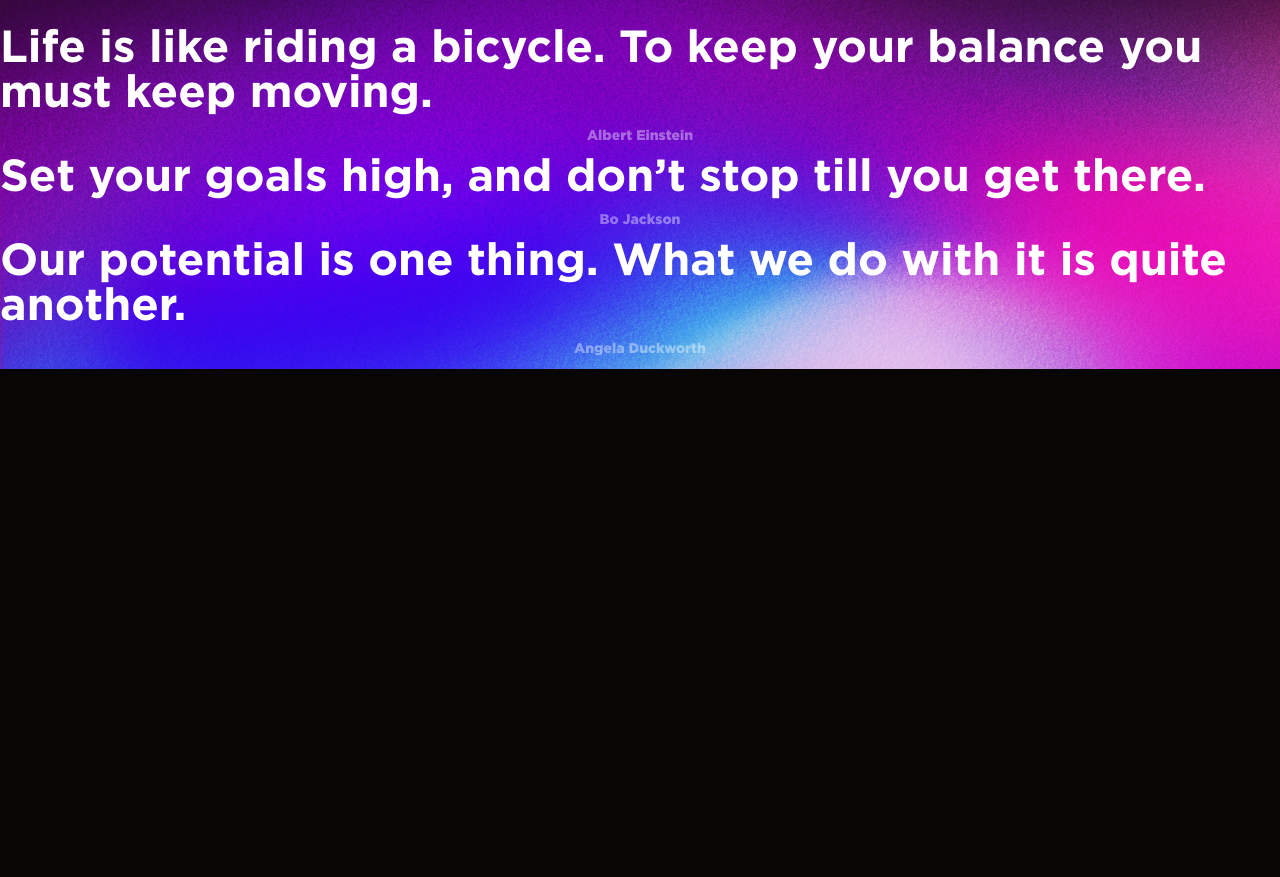
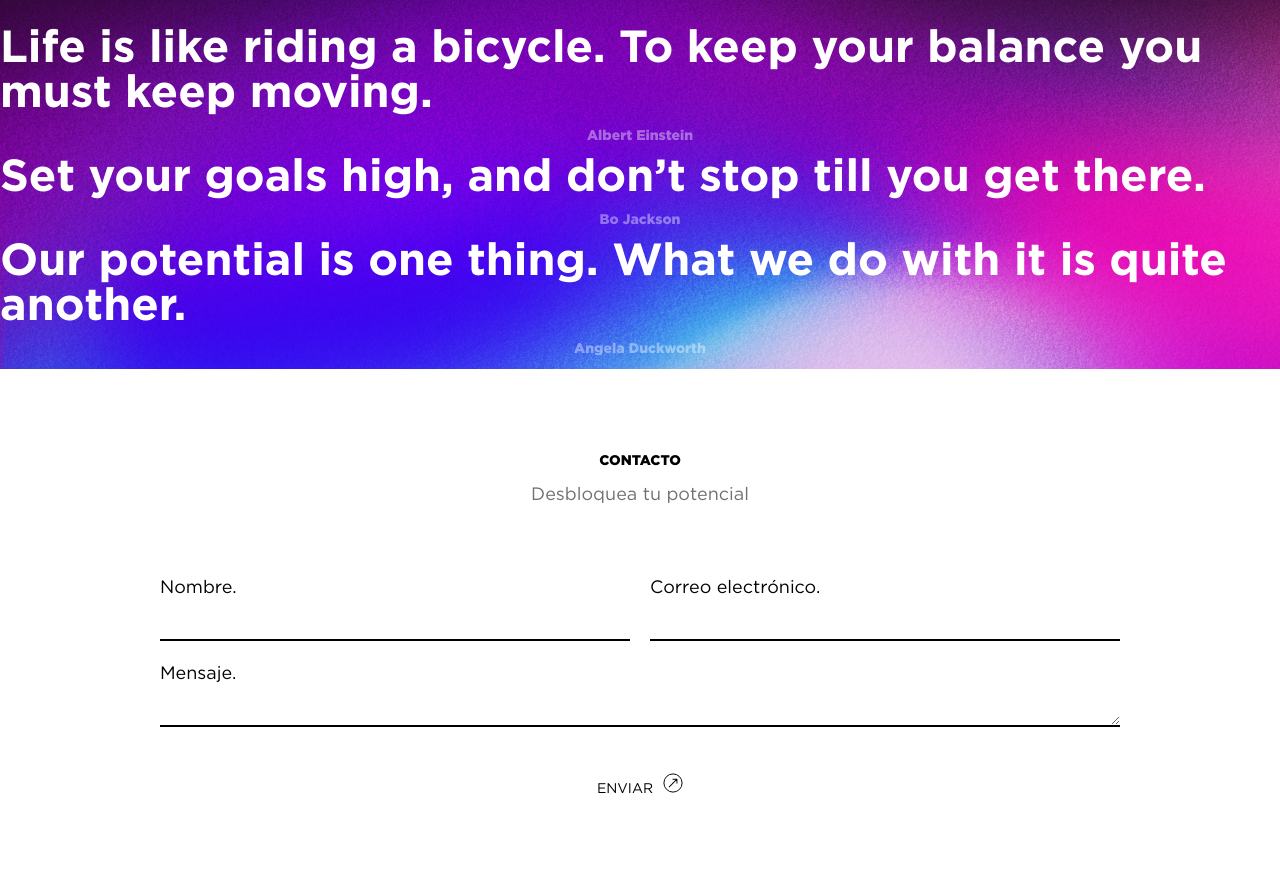
Before and after one commit to angelicarubio/ksg, a PHP site: page / in a window 1280 px wide. Shown: the part 3990-4867 px from the top of the page. Before the commit the page ends 4359 px from the top, so only its background shows below. Run offline with PHP 8.4, Linux system fonts and the light colour scheme.

Commit message:
Add contact section

```diff
--- a/assets/styles/app.css
+++ b/assets/styles/app.css
@@ -109,6 +109,28 @@ h2, section.landing__timeline .l-main-wrapper .slick-controls .dots .slick-dots
   margin-bottom: 6px;
 }
 
+label {
+  color: #000;
+}
+label span {
+  transform: translateY(20px);
+}
+
+input, textarea {
+  width: 100%;
+  border: none;
+  border-bottom: 2px solid #000;
+  font-family: inherit;
+  font-size: inherit;
+  transition: all 0.2s ease;
+  margin-bottom: 20px;
+  padding: 10px 0;
+}
+input:focus, textarea:focus {
+  border-color: #C355D0;
+  outline: none;
+}
+
 .link {
   display: flex;
   align-items: baseline;
@@ -125,6 +147,12 @@ h2, section.landing__timeline .l-main-wrapper .slick-controls .dots .slick-dots
   transform: rotate(45deg);
   margin-left: 10px;
 }
+.link.--black {
+  color: #000;
+}
+.link.--black:after {
+  background-image: url(/assets/img/icons/ic_link_black.svg);
+}
 
 .tab-wrapper .tab-content {
   display: none;
@@ -137,6 +165,15 @@ h2, section.landing__timeline .l-main-wrapper .slick-controls .dots .slick-dots
   width: 90vw;
   max-width: 960px;
   margin: 0 auto;
+}
+
+.col-wrapper .col-1 {
+  width: 100%;
+}
+.col-wrapper .col-2 {
+  display: grid;
+  grid-template-columns: repeat(2, 1fr);
+  grid-column-gap: 20px;
 }
 
 section.landing__hero {
@@ -491,4 +528,26 @@ section.landing__quotes div h2, section.landing__quotes div section.landing__ven
   text-align: center;
 }
 
+section.landing__contact {
+  background-color: #FFF;
+  padding: 80px 0;
+}
+section.landing__contact .l-main-wrapper h2, section.landing__contact section.landing__ventures .l-main-wrapper .tab-wrapper .tab-buttons .tab-toggle, section.landing__ventures section.landing__contact .l-main-wrapper .tab-wrapper .tab-buttons .tab-toggle, section.landing__contact section.landing__timeline .l-main-wrapper .slick-controls .dots .slick-dots li button, section.landing__timeline section.landing__contact .l-main-wrapper .slick-controls .dots .slick-dots li button {
+  margin-bottom: 10px;
+}
+section.landing__contact .l-main-wrapper h2, section.landing__contact section.landing__ventures .l-main-wrapper .tab-wrapper .tab-buttons .tab-toggle, section.landing__ventures section.landing__contact .l-main-wrapper .tab-wrapper .tab-buttons .tab-toggle, section.landing__contact section.landing__timeline .l-main-wrapper .slick-controls .dots .slick-dots li button, section.landing__timeline section.landing__contact .l-main-wrapper .slick-controls .dots .slick-dots li button, section.landing__contact .l-main-wrapper p {
+  color: #000;
+  text-align: center;
+}
+section.landing__contact .l-main-wrapper p {
+  color: #6F6F6F;
+  margin: 0;
+}
+section.landing__contact .l-main-wrapper form {
+  margin-top: 70px;
+}
+section.landing__contact .l-main-wrapper form button[type=submit] {
+  margin: 20px auto 0 auto;
+}
+
 /*# sourceMappingURL=app.css.map */
--- a/assets/styles/app.scss
+++ b/assets/styles/app.scss
@@ -9,6 +9,7 @@
 // Layout
 
 @import 'layout/main-wrapper';
+@import 'layout/col-wrapper';
 
 // Theme > Landing
 
@@ -20,3 +21,4 @@
 @import 'theme/landing/achievments';
 @import 'theme/landing/timeline';
 @import 'theme/landing/quotes';
+@import 'theme/landing/contact';
--- a/assets/styles/common/_base.scss
+++ b/assets/styles/common/_base.scss
@@ -60,3 +60,25 @@ h2 {
   color: $primary;
   margin-bottom: 6px;
 }
+
+label {
+  color: #000;
+  span {
+    transform: translateY(20px);
+  }
+}
+
+input, textarea {
+  width: 100%;
+  border: none;
+  border-bottom: 2px solid #000;
+  font-family: inherit;
+  font-size: inherit;
+  transition: all 0.2s ease;
+  margin-bottom: 20px;
+  padding: 10px 0;
+  &:focus {
+    border-color: $primary;
+    outline: none;
+  }
+}
--- a/assets/styles/common/_link.scss
+++ b/assets/styles/common/_link.scss
@@ -13,4 +13,10 @@
     transform: rotate(45deg);
     margin-left: 10px;
   }
+  &.--black {
+    color: #000;
+    &:after {
+      background-image: url(/assets/img/icons/ic_link_black.svg);
+    }
+  }
 }
--- /dev/null
+++ b/assets/styles/layout/col-wrapper.scss
@@ -0,0 +1,10 @@
+.col-wrapper {
+  .col-1 {
+    width: 100%;
+  }
+  .col-2 {
+    display: grid;
+    grid-template-columns: repeat(2, 1fr);
+    grid-column-gap: 20px;
+  }
+}
--- /dev/null
+++ b/assets/styles/theme/landing/_contact.scss
@@ -0,0 +1,23 @@
+section.landing__contact {
+  background-color: #FFF;
+  padding: 80px 0;
+  .l-main-wrapper {
+    h2 {
+      margin-bottom: 10px;
+    }
+    h2, p {
+      color: #000;
+      text-align: center;
+    }
+     p {
+      color: #6F6F6F;
+      margin: 0;
+     }
+    form {
+      margin-top: 70px;
+      button[type="submit"] {
+        margin: 20px auto 0 auto;
+      }
+    }
+  }
+}
--- a/index.php
+++ b/index.php
@@ -9,4 +9,5 @@
     include($_SERVER['DOCUMENT_ROOT'].'/partials/landing/_achievments.php');
     include($_SERVER['DOCUMENT_ROOT'].'/partials/landing/_timeline.php');
     include($_SERVER['DOCUMENT_ROOT'].'/partials/landing/_quotes.php');
+    include($_SERVER['DOCUMENT_ROOT'].'/partials/landing/_contact.php');
     include($_SERVER['DOCUMENT_ROOT'].'/partials/common/_footer.php');
--- /dev/null
+++ b/partials/landing/_contact.php
@@ -0,0 +1,27 @@
+<section class="landing__contact">
+  <div class="l-main-wrapper">
+    <h2>Contacto</h2>
+    <p>Desbloquea tu potencial</p>
+    <form action="#" class="col-wrapper">
+      <div class="col-2">
+        <label for="name">
+          <span>Nombre.</span>
+          <input type="text" name="name" id="name">
+        </label>
+        <label for="email">
+          <span>Correo electrónico.</span>
+          <input type="text" name="email" id="email">
+        </label>
+      </div>
+      <div class="col-1">
+        <label for="message">
+          <span>Mensaje.</span>
+          <textarea name="message" id="message" rows="1"></textarea>
+        </label>
+      </div>
+      <div class="col-1">
+        <button type="submit" class="link --black">Enviar</button>
+      </div>
+    </form>
+  </div>
+</section>
```
Also changed, not shown: assets/img/icons/ic_link_black.svg (added), 1 other file.
